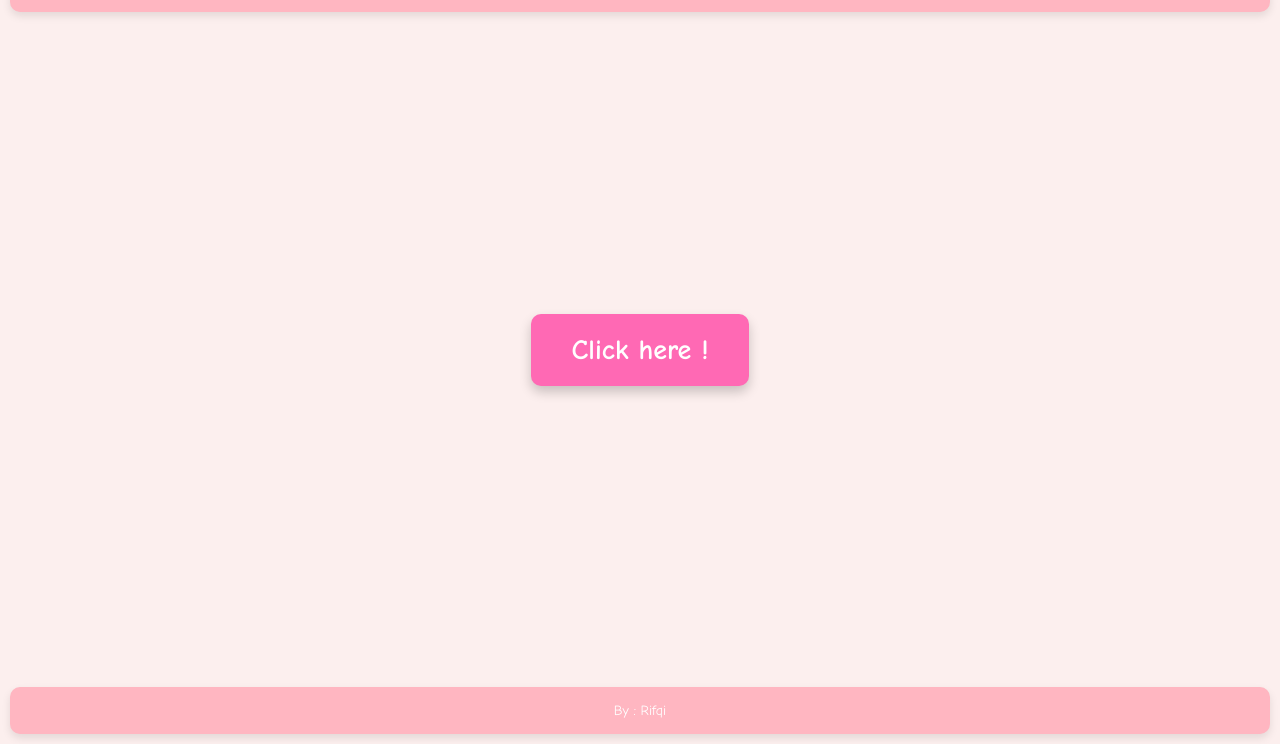
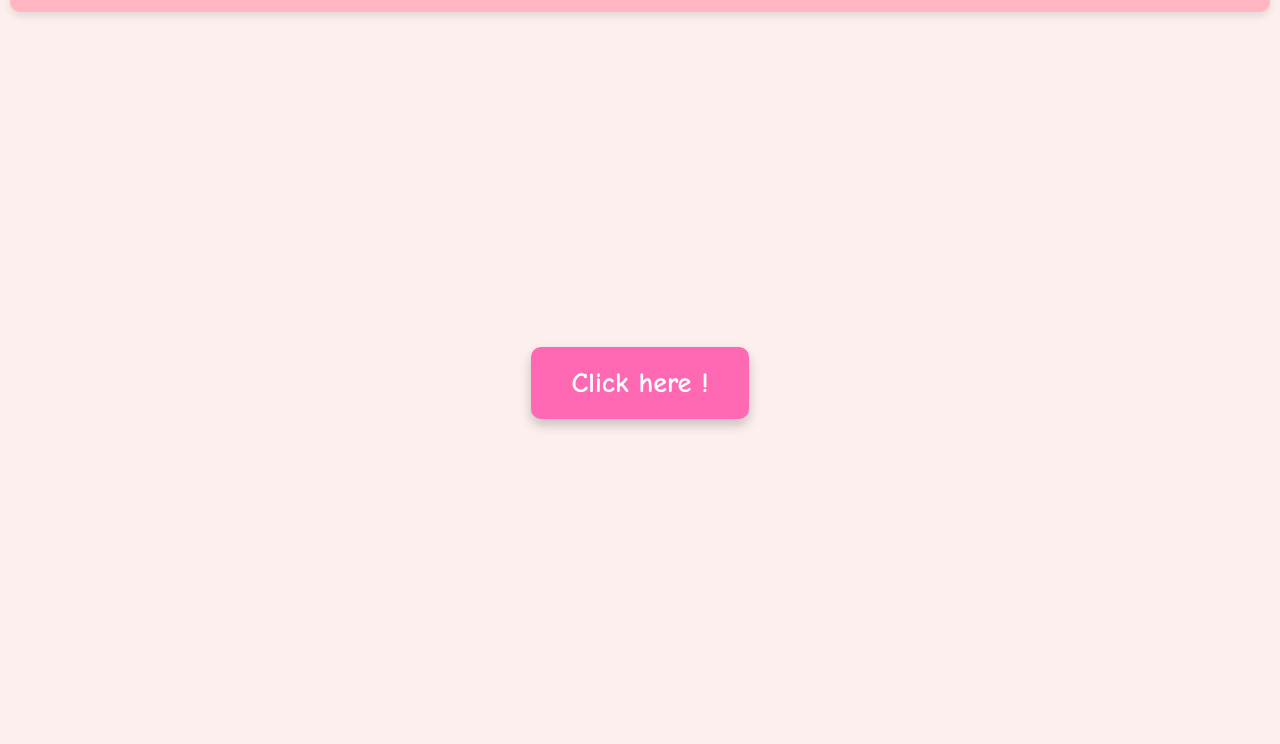
Before and after one commit to RivvZal/message, a plain HTML site: page index.html in a window 1280 px wide. Shown: the part 56-800 px from the top of the page. Drawn offline with Linux system fonts and the light colour scheme.

Commit message:
Update index.html

```diff
--- a/index.html
+++ b/index.html
@@ -17,8 +17,6 @@
         </a>
     </main>
 
-    <footer class="footer-lucu">
-        <p>By : Rifqi</p>
-    </footer>
 </body>
+
 </html>
```
